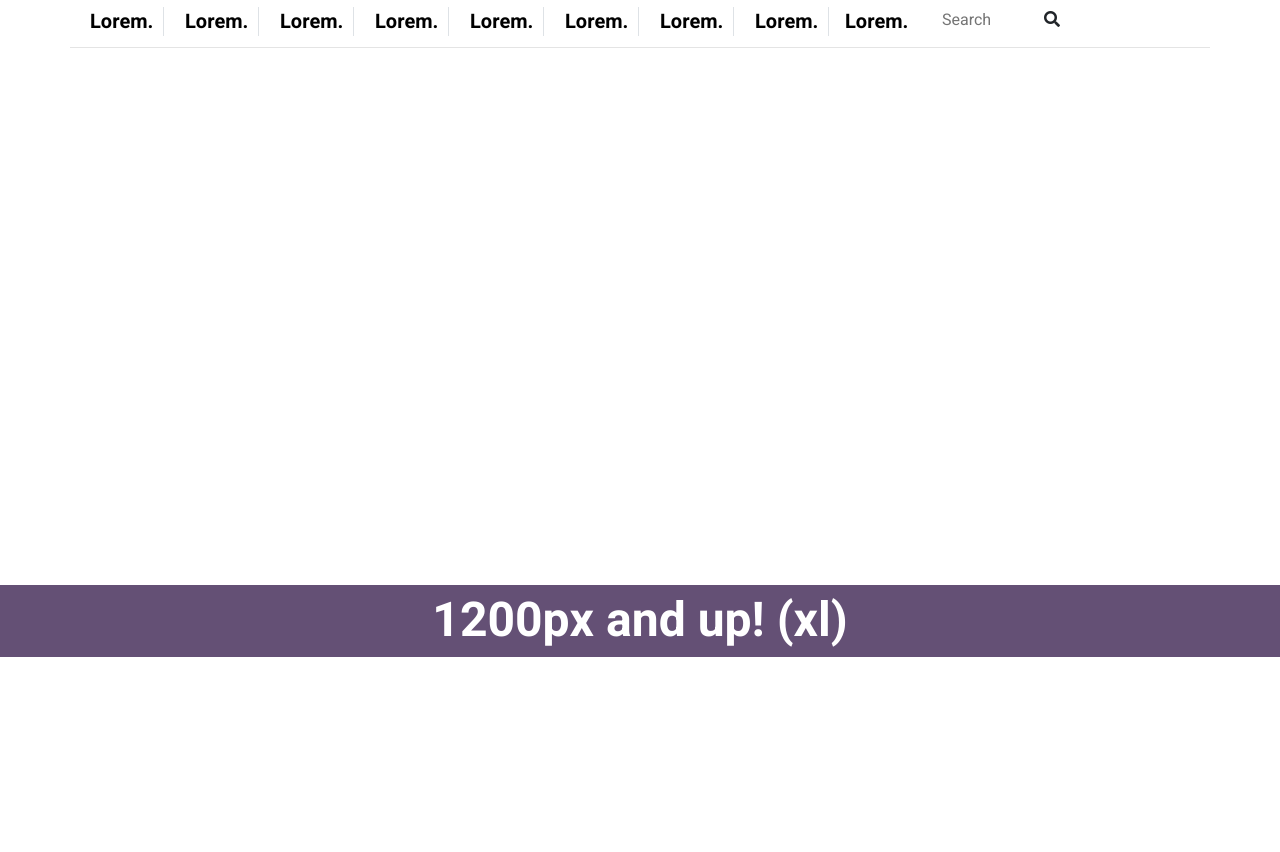
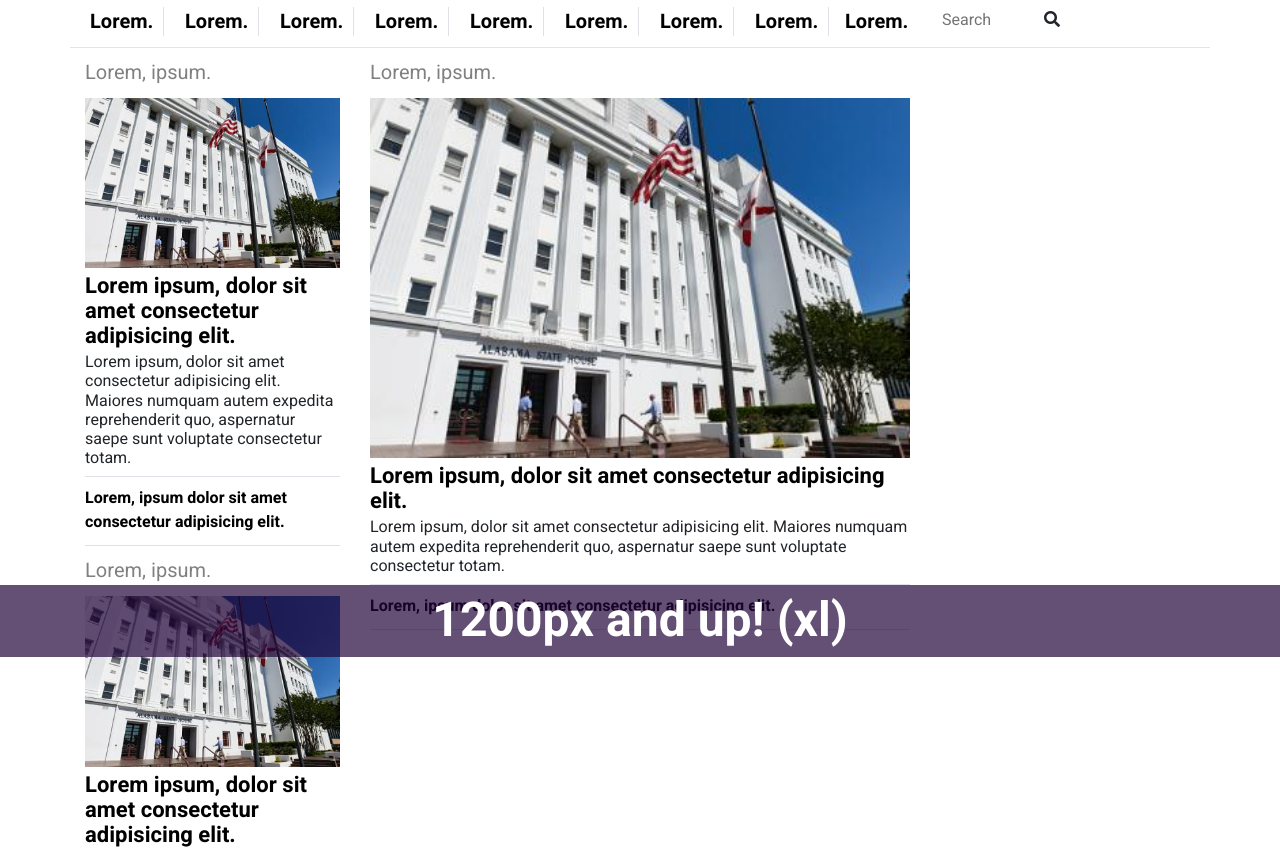
Before and after one commit to NaguiHW/using_bootstrap, a plain HTML site: page index.html in a window 1280 px wide. Shown: the part 83-935 px from the top of the page. Before the commit the page ends 800 px from the top, so only its background shows below. Drawn offline with nearby package versions, Linux system fonts and the light colour scheme.

Commit message:
left column done

```diff
--- a/index.html
+++ b/index.html
@@ -43,7 +43,73 @@
         </div>
     </div>
 
-    <!-- Mani News -->
+    <!-- Main News -->
+    <div class="container main-news">
+        <div class="row">
+            <div class="col-lg-3 main-news-left">
+                <div class="news-container">
+                    <div class="title">Lorem, ipsum.</div>
+                    <div class="image"><a href="#"><img src="img/news-left.jpg" alt="Alabama"></a></div>
+                    <div class="news-content border-bottom">
+                        <h3><a href="#">Lorem ipsum, dolor sit amet consectetur adipisicing elit.</a></h3>
+                        <h5>Lorem ipsum, dolor sit amet consectetur adipisicing elit. Maiores numquam autem expedita reprehenderit quo, aspernatur saepe sunt voluptate consectetur totam.</h5>
+                    </div>
+                    <div class="other-news border-bottom">
+                        <h5><b><a href="#">Lorem, ipsum dolor sit amet consectetur adipisicing elit.</a></b></h5>
+                    </div>
+                </div>
+                <div class="news-container">
+                    <div class="title">Lorem, ipsum.</div>
+                    <div class="image"><a href="#"><img src="img/news-left.jpg" alt="Alabama"></a></div>
+                    <div class="news-content border-bottom">
+                        <h3><a href="#">Lorem ipsum, dolor sit amet consectetur adipisicing elit.</a></h3>
+                        <h5>Lorem ipsum, dolor sit amet consectetur adipisicing elit. Maiores numquam autem expedita reprehenderit quo, aspernatur saepe sunt voluptate consectetur totam.</h5>
+                    </div>
+                    <div class="other-news border-bottom">
+                        <h5><b><a href="#">Lorem, ipsum dolor sit amet consectetur adipisicing elit.</a></b></h5>
+                    </div>
+                </div>
+                <div class="news-container">
+                    <div class="title">Lorem, ipsum.</div>
+                    <div class="image"><a href="#"><img src="img/news-left.jpg" alt="Alabama"></a></div>
+                    <div class="news-content border-bottom">
+                        <h3><a href="#">Lorem ipsum, dolor sit amet consectetur adipisicing elit.</a></h3>
+                        <h5>Lorem ipsum, dolor sit amet consectetur adipisicing elit. Maiores numquam autem expedita reprehenderit quo, aspernatur saepe sunt voluptate consectetur totam.</h5>
+                    </div>
+                    <div class="other-news border-bottom">
+                        <h5><b><a href="#">Lorem, ipsum dolor sit amet consectetur adipisicing elit.</a></b></h5>
+                    </div>
+                </div>
+                <div class="news-container">
+                    <div class="title">Lorem, ipsum.</div>
+                    <div class="image"><a href="#"><img src="img/news-left.jpg" alt="Alabama"></a></div>
+                    <div class="news-content border-bottom">
+                        <h3><a href="#">Lorem ipsum, dolor sit amet consectetur adipisicing elit.</a></h3>
+                        <h5>Lorem ipsum, dolor sit amet consectetur adipisicing elit. Maiores numquam autem expedita reprehenderit quo, aspernatur saepe sunt voluptate consectetur totam.</h5>
+                    </div>
+                    <div class="other-news border-bottom">
+                        <h5><b><a href="#">Lorem, ipsum dolor sit amet consectetur adipisicing elit.</a></b></h5>
+                    </div>
+                </div>
+            </div>
+            <div class="col-lg-6 main-news-middle">
+                <div class="news-container">
+                    <div class="title">Lorem, ipsum.</div>
+                    <div class="image"><a href="#"><img src="img/news-left.jpg" alt="Alabama"></a></div>
+                    <div class="news-content border-bottom">
+                        <h3><a href="#">Lorem ipsum, dolor sit amet consectetur adipisicing elit.</a></h3>
+                        <h5>Lorem ipsum, dolor sit amet consectetur adipisicing elit. Maiores numquam autem expedita reprehenderit quo, aspernatur saepe sunt voluptate consectetur totam.</h5>
+                    </div>
+                    <div class="other-news border-bottom">
+                        <h5><b><a href="#">Lorem, ipsum dolor sit amet consectetur adipisicing elit.</a></b></h5>
+                    </div>
+                </div>
+            </div>
+            <div class="col-lg-3 main-news-right"></div>
+        </div>
+    </div>
+
+
     <script src="https://code.jquery.com/jquery-3.3.1.slim.min.js" integrity="sha384-q8i/X+965DzO0rT7abK41JStQIAqVgRVzpbzo5smXKp4YfRvH+8abtTE1Pi6jizo" crossorigin="anonymous"></script>
     <script src="https://cdnjs.cloudflare.com/ajax/libs/popper.js/1.14.7/umd/popper.min.js" integrity="sha384-UO2eT0CpHqdSJQ6hJty5KVphtPhzWj9WO1clHTMGa3JDZwrnQq4sF86dIHNDz0W1" crossorigin="anonymous"></script>
     <script src="https://stackpath.bootstrapcdn.com/bootstrap/4.3.1/js/bootstrap.min.js" integrity="sha384-JjSmVgyd0p3pXB1rRibZUAYoIIy6OrQ6VrjIEaFf/nJGzIxFDsf4x0xIM+B07jRM" crossorigin="anonymous"></script>
--- a/style/style.css
+++ b/style/style.css
@@ -85,6 +85,60 @@ body{
     align-self: center;
 }
 
+/* -------------------------------------- */
+/* -----------   MAIN NEWS   ------------ */
+/* -------------------------------------- */
+
+/* -----------  LEFT CONTAINER  ----------*/
+
+.title{
+    color: gray;
+    font-size: 20px;
+    margin: 10px 0;
+}
+
+.news-container img {
+    width: 100%;
+}
+
+.border-bottom{
+    border-bottom: 1px solid rgb(228, 228, 228);
+}
+
+.news-content h3 a{
+    font-weight: bold;
+    font-size: 22px;
+    color: black;
+}
+
+.news-content h3 a:hover{
+    text-decoration-color: rgb(224, 26, 0);
+}
+
+.news-content h3{
+    line-height: 24px;
+    margin: 5px 0;
+}
+
+.news-content h5{
+    font-size: 16px;
+}
+
+.other-news{
+    padding: 8px 0 4px;
+}
+
+.other-news h5 a{
+    color: black;
+    font-size: 16px;
+    font-weight: bold;
+}
+
+.other-news h5 a:hover{
+    color: rgb(224, 26, 0);
+    text-decoration: none;
+}
+
 @media only screen and (max-width: 992px){
 
     /* -------------------------------------- */
```
Also changed, not shown: img/more-stories.jpg (added), img/news-left.jpg (added).
